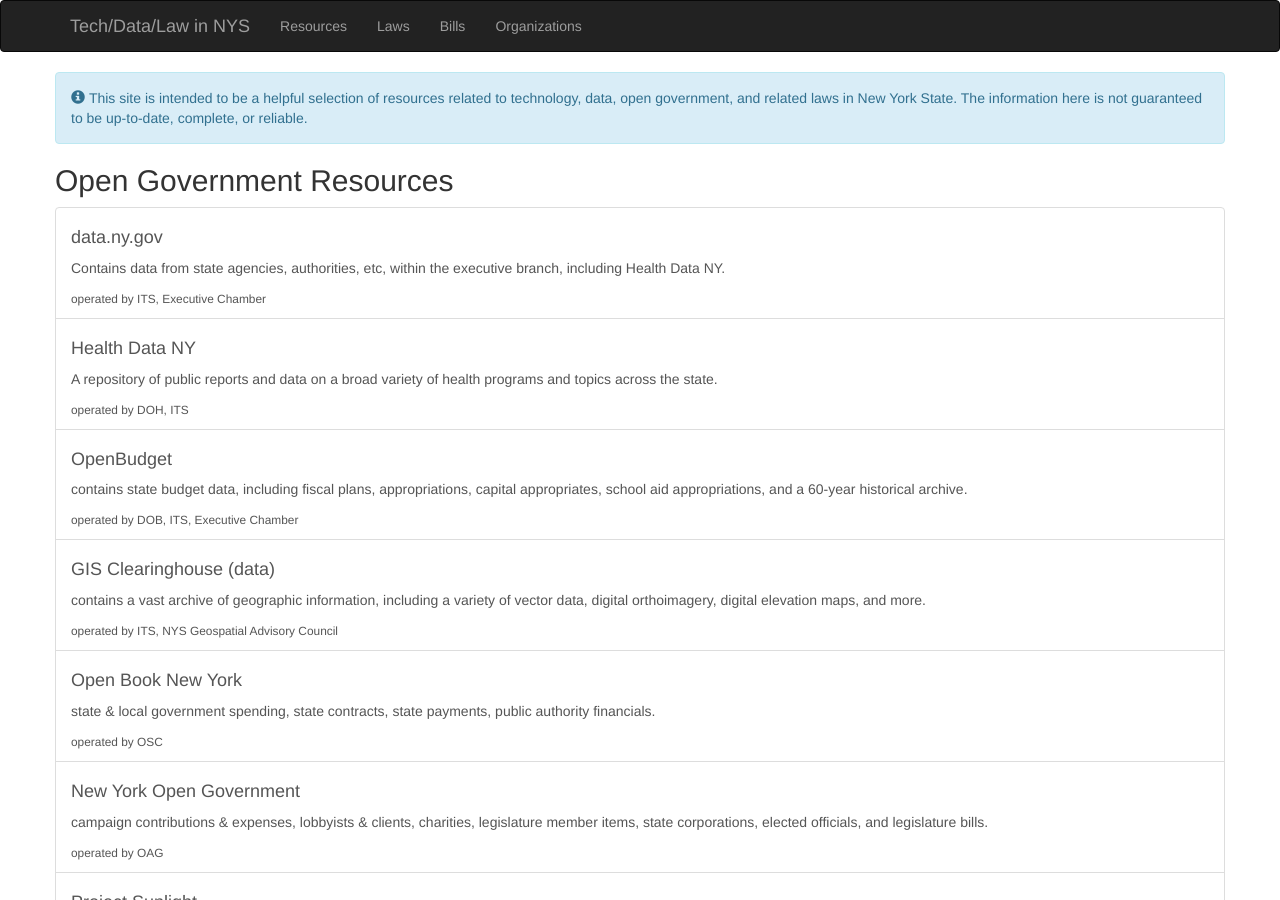
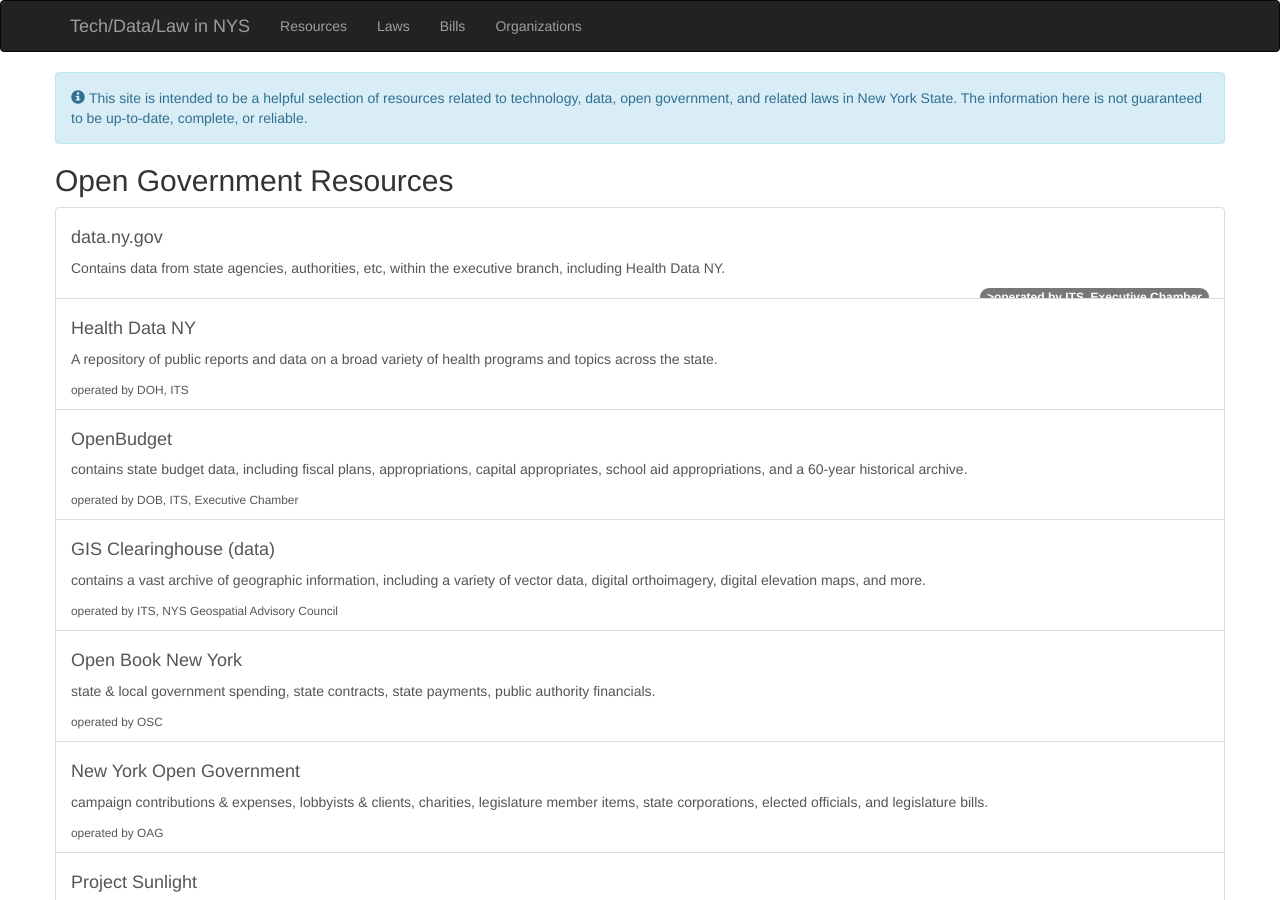
Before and after one commit to technickle/open-data-resources, a Jekyll site: the page built from resources/index.md, in a window 1280 px wide and 900 px high. Built offline with Jekyll 4.4.1, drawn with Linux system fonts in a browser that asks for light colours; nearby versions of some CDN libraries.

Commit message:
Update index.md

```diff
--- a/resources/index.md
+++ b/resources/index.md
@@ -9,7 +9,7 @@ layout: default
   <a class="list-group-item" href="https://data.ny.gov">
     <h4>data.ny.gov</h4>
     <p>Contains data from state agencies, authorities, etc, within the executive branch, including Health Data NY.</p>
-    <small>operated by ITS, Executive Chamber</small>
+    <span class="badge">>operated by ITS, Executive Chamber</span>
   </a>
   <a class="list-group-item" href="https://health.data.ny.gov">
     <h4>Health Data NY</h4>
```
